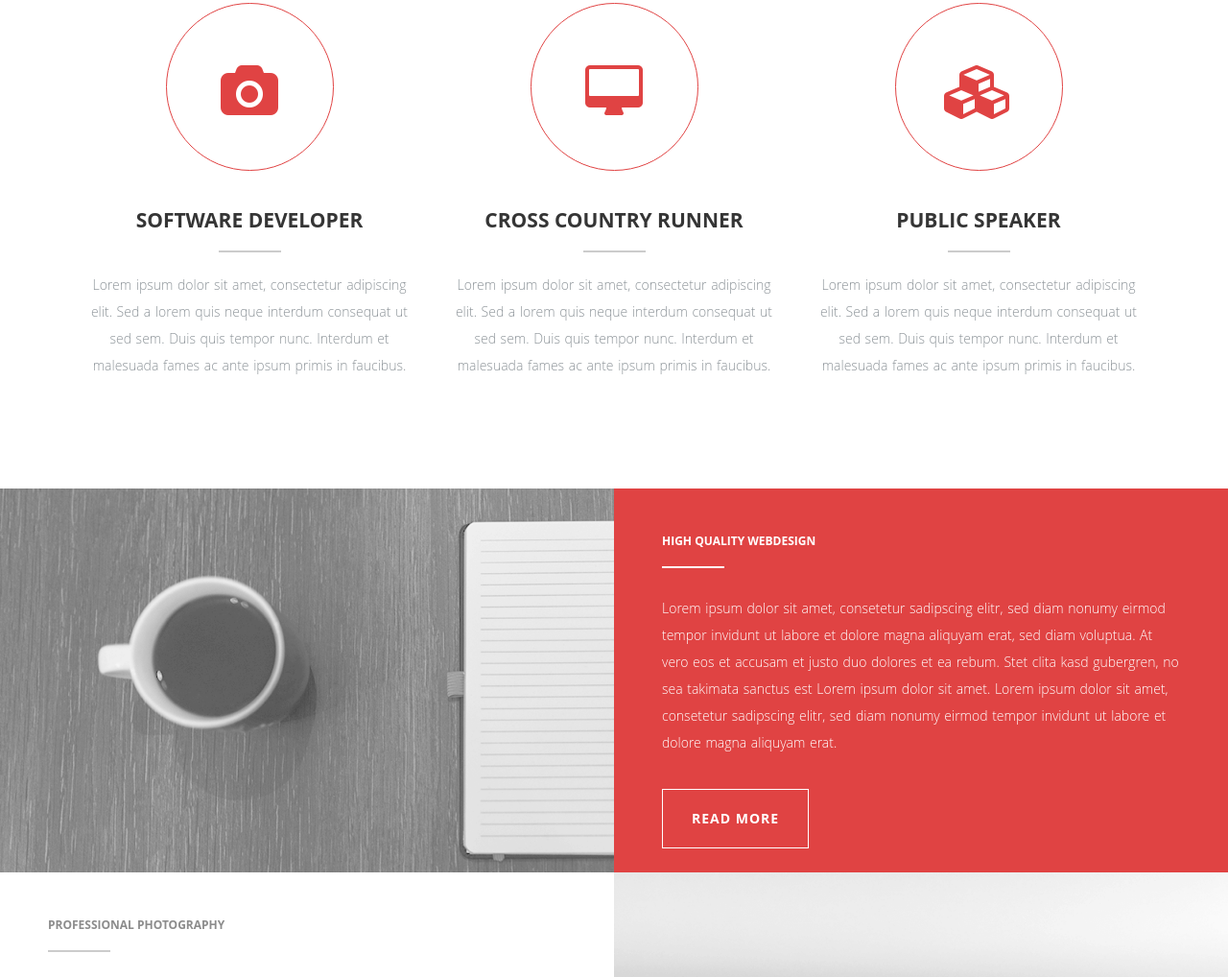
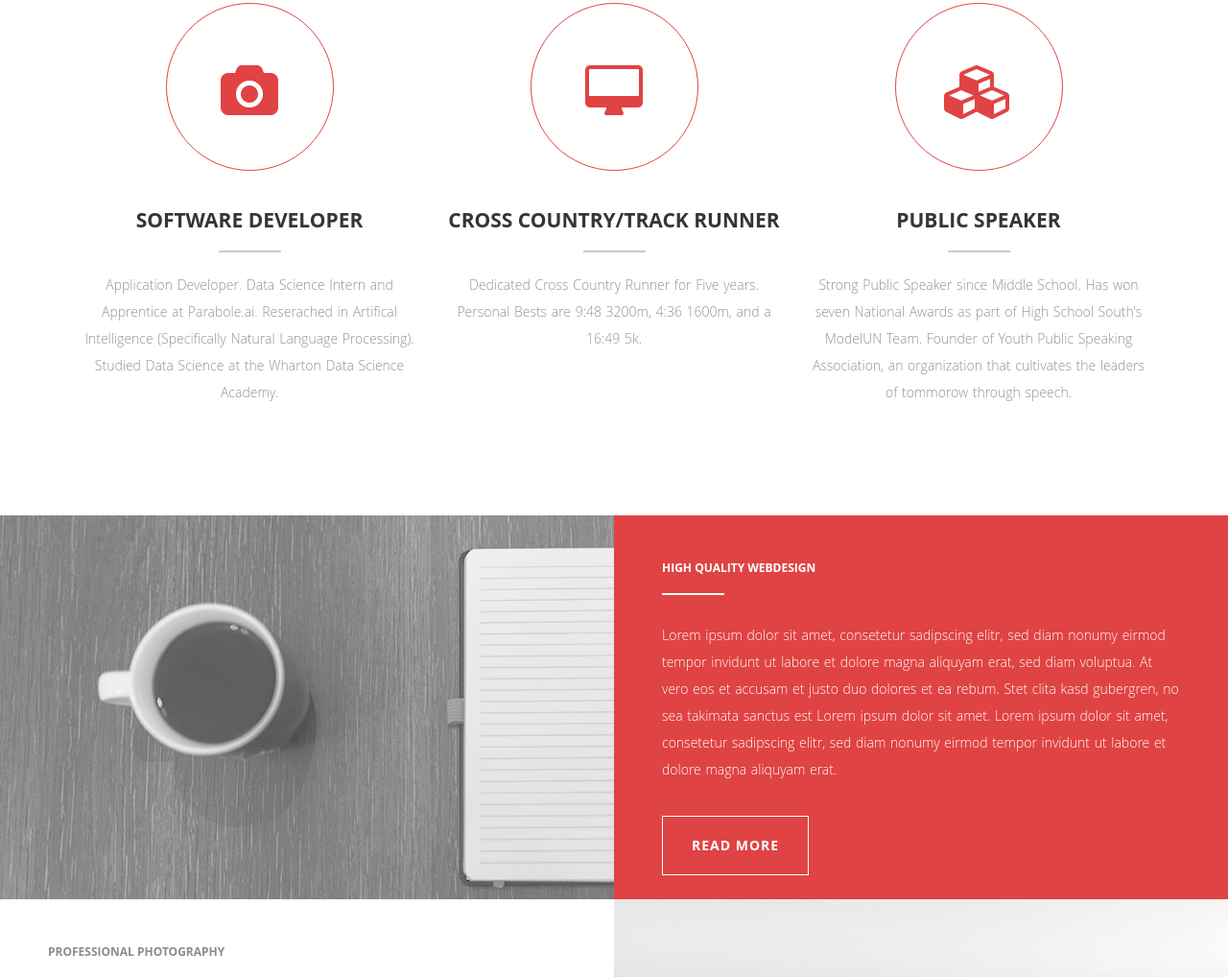
Before and after one commit to shauryasr04/personalsite-R-, a plain HTML site: page index.html in a window 1280 px wide. Shown: the part 1482-2500 px from the top of the page at 96% size. Drawn offline with nearby package versions, Linux system fonts and the light colour scheme; some packages are replaced by stand-ins of ours.

Commit message:
ediitng new template

```diff
--- a/index.html
+++ b/index.html
@@ -136,17 +136,17 @@
                       <i class="fa fa-camera"></i><!-- Icon -->
                     </div>
                     <h2>Software Developer</h2><!-- Title -->
-                    <p>Lorem ipsum dolor sit amet, consectetur adipiscing elit. Sed a lorem quis neque interdum consequat ut sed sem. Duis quis tempor nunc. Interdum et malesuada fames ac ante ipsum
-                    primis in faucibus.</p><!-- Description -->
+                    <p>Application Developer. Data Science Intern and Apprentice at Parabole.ai. Reserached in Artifical Intelligence (Specifically Natural
+                      Language Processing). Studied Data Science at the Wharton Data Science Academy.
+                    </p><!-- Description -->
                   </div>
           <!-- Service Box 2 -->
                   <div class="col-md-4 wp2 item delay-05s">
                     <div class="icon">
                       <i class="fa fa-desktop"></i><!-- Icon -->
                     </div>
-                    <h2>Cross Country Runner</h2><!-- Title -->
-                    <p>Lorem ipsum dolor sit amet, consectetur adipiscing elit. Sed a lorem quis neque interdum consequat ut sed sem. Duis quis tempor nunc. Interdum et malesuada fames ac ante ipsum
-                    primis in faucibus.</p><!-- Description -->
+                    <h2>Cross Country/Track Runner</h2><!-- Title -->
+                    <p>Dedicated Cross Country Runner for Five years. Personal Bests are 9:48 3200m, 4:36 1600m, and a 16:49 5k.</p><!-- Description -->
                   </div>
           <!-- Service Box 3 -->
                   <div class="col-md-4 wp2 item delay-1s">
@@ -154,8 +154,9 @@
                       <i class="fa fa-cubes"></i><!-- Icon -->
                     </div>
                     <h2>Public Speaker</h2><!-- Title -->
-                    <p>Lorem ipsum dolor sit amet, consectetur adipiscing elit. Sed a lorem quis neque interdum consequat ut sed sem. Duis quis tempor nunc. Interdum et malesuada fames ac ante ipsum
-                    primis in faucibus.</p><!-- Description -->
+                    <p>Strong Public Speaker since Middle School. Has won seven National Awards as part of High School South's ModelUN Team.
+                      Founder of Youth Public Speaking Association, an organization that cultivates the leaders of tommorow through speech.
+                    </p><!-- Description -->
                   </div>
           </div>
                   <div class="clearfix"></div>
```
